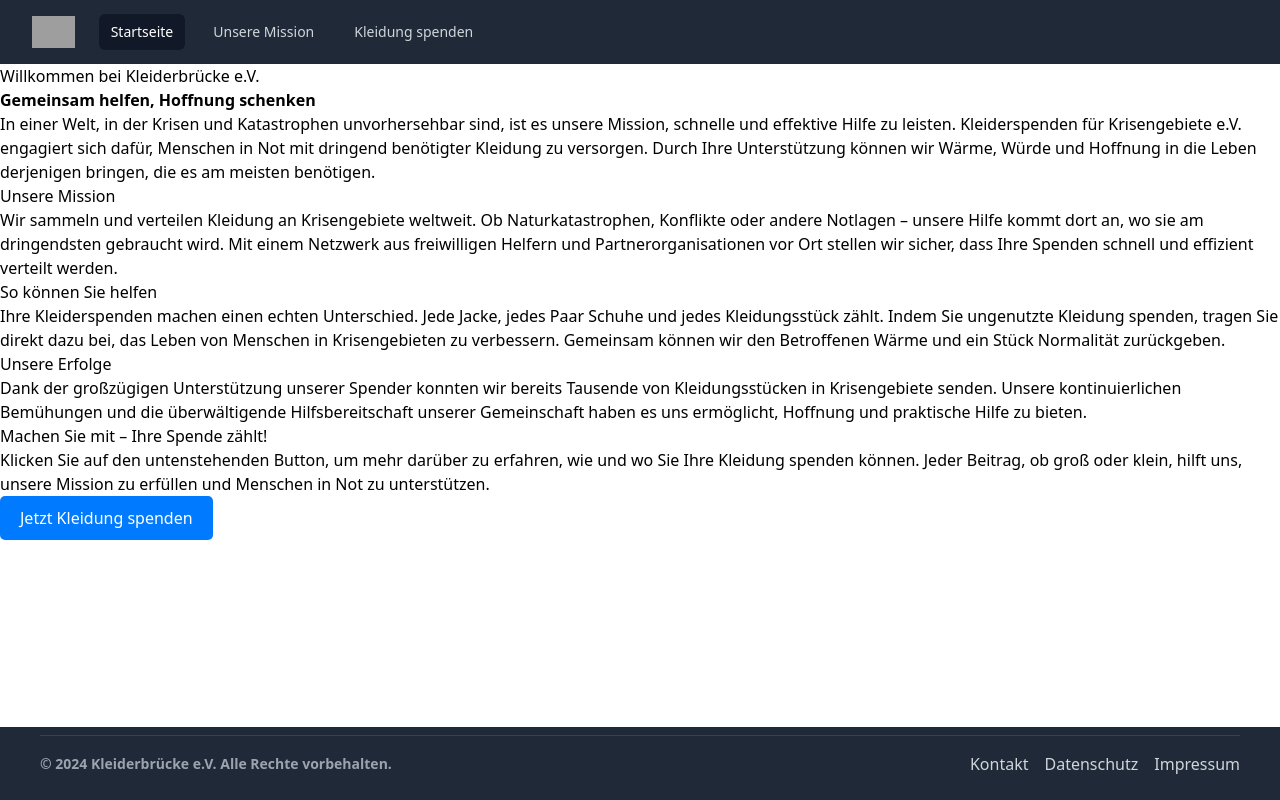
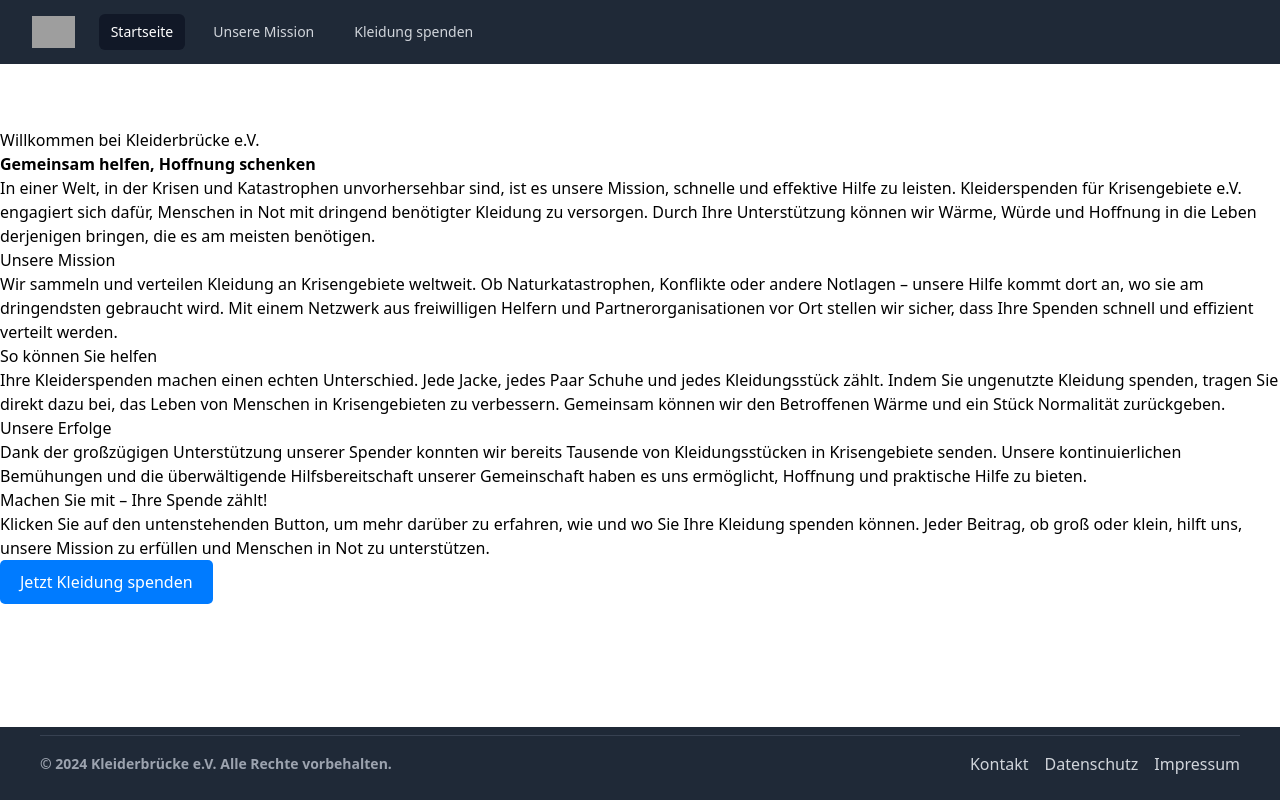
Before and after one commit to Praetofreak/webapp, an Angular app: page / in a window 1280 px wide. Built offline with nearby package versions, Linux system fonts and the light colour scheme; grey boxes are pictures that could not be loaded.

Commit message:
Formular zentriert

```diff
--- a/src/app/app.component.html
+++ b/src/app/app.component.html
@@ -1,5 +1,5 @@
 <body class="min-h-screen flex flex-col">
-    <header>
+    <header class="pb-16">
         <nav class="bg-gray-800">
             <div class="mx-auto max-w-7xl px-2 sm:px-6 lg:px-8">
             <div class="relative flex h-16 items-center justify-between">
--- a/src/app/spendenformular/spendenformular.component.html
+++ b/src/app/spendenformular/spendenformular.component.html
@@ -1,5 +1,5 @@
-<form>
-    <div class="border-b border gray-900/10 pb-12">
+<form class="flex items-center justify-center">
+    <div class="flex flex-col items-start space-y-12 border rounded-md gray-900/10 p-12">
         <!-- Überschrift -->
         <div>
             <h2 class="text-base font-semibold leading-7 text-gray-900">Ihre Beitrag:</h2>
```
